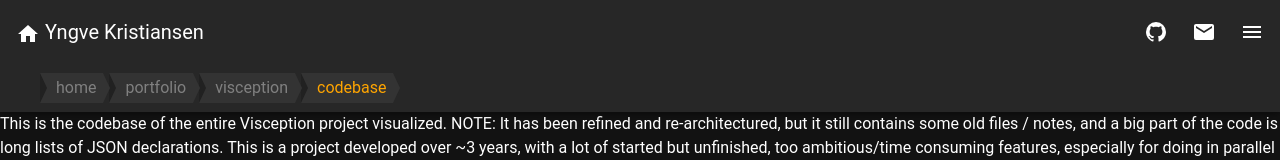
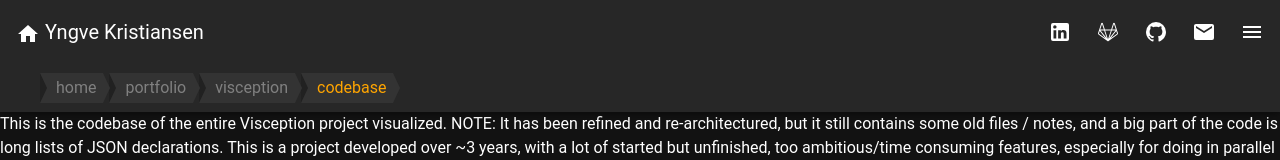
Before and after one commit to yngve-sk/portfolio, a Vue app: page /#/portfolio/visception/codebase in a window 1280 px wide. Shown: the top 160 px of the page. Built offline with nearby package versions, Linux system fonts and the light colour scheme; the HTML template or start-up script is replaced by a standard one.

Commit message:
Add own info

```diff
--- a/src/components/Toolbar.vue
+++ b/src/components/Toolbar.vue
@@ -7,10 +7,16 @@
       </router-link>
     </v-toolbar-title>
     <v-spacer />
-    <v-btn icon href="https://github.com/cadanox" target="_blank">
+    <v-btn icon href="https://www.linkedin.com/in/yngve-sekse-kristiansen-686744249/">
+      <v-icon icon>{{icons.linkedin}}</v-icon>
+    </v-btn>
+    <v-btn icon href="https://gitlab.com/yngve-sk" target="_blank">
+      <v-icon icon>{{icons.gitlab}}</v-icon>
+    </v-btn>
+    <v-btn icon href="https://github.com/yngve-sk" target="_blank">
       <v-icon icon>{{icons.github}}</v-icon>
     </v-btn>
-    <v-btn icon href="mailto:fabian.bolte@web.de">
+    <v-btn icon href="mailto:ykr088@uib.no">
       <v-icon icon>{{icons.email}}</v-icon>
     </v-btn>
     <v-app-bar-nav-icon @click="menuButtonClicked" />
@@ -27,7 +33,7 @@
 </template>
 
 <script>
-import { mdiHome, mdiGithub, mdiEmail } from '@mdi/js'
+import { mdiHome, mdiGithub, mdiEmail, mdiLinkedin, mdiGitlab } from '@mdi/js'
 import Breadcrumbs from './Breadcrumbs.vue';
 
 export default {
@@ -45,7 +51,9 @@ export default {
       icons: {
         home: mdiHome,
         github: mdiGithub,
-        email: mdiEmail
+        gitlab: mdiGitlab,
+        email: mdiEmail,
+        linkedin: mdiLinkedin
       }
     }
   },
--- a/src/pages/Home.vue
+++ b/src/pages/Home.vue
@@ -88,7 +88,7 @@ export default {
       {
         name: 'Publications',
         icon: mdiNewspaper,
-        link: '/Publications'
+        link: '/publications'
       },
       {
         name: 'Presentations',
```
Also changed, not shown: 1 other file (tests, documents, lock files or other folders).
